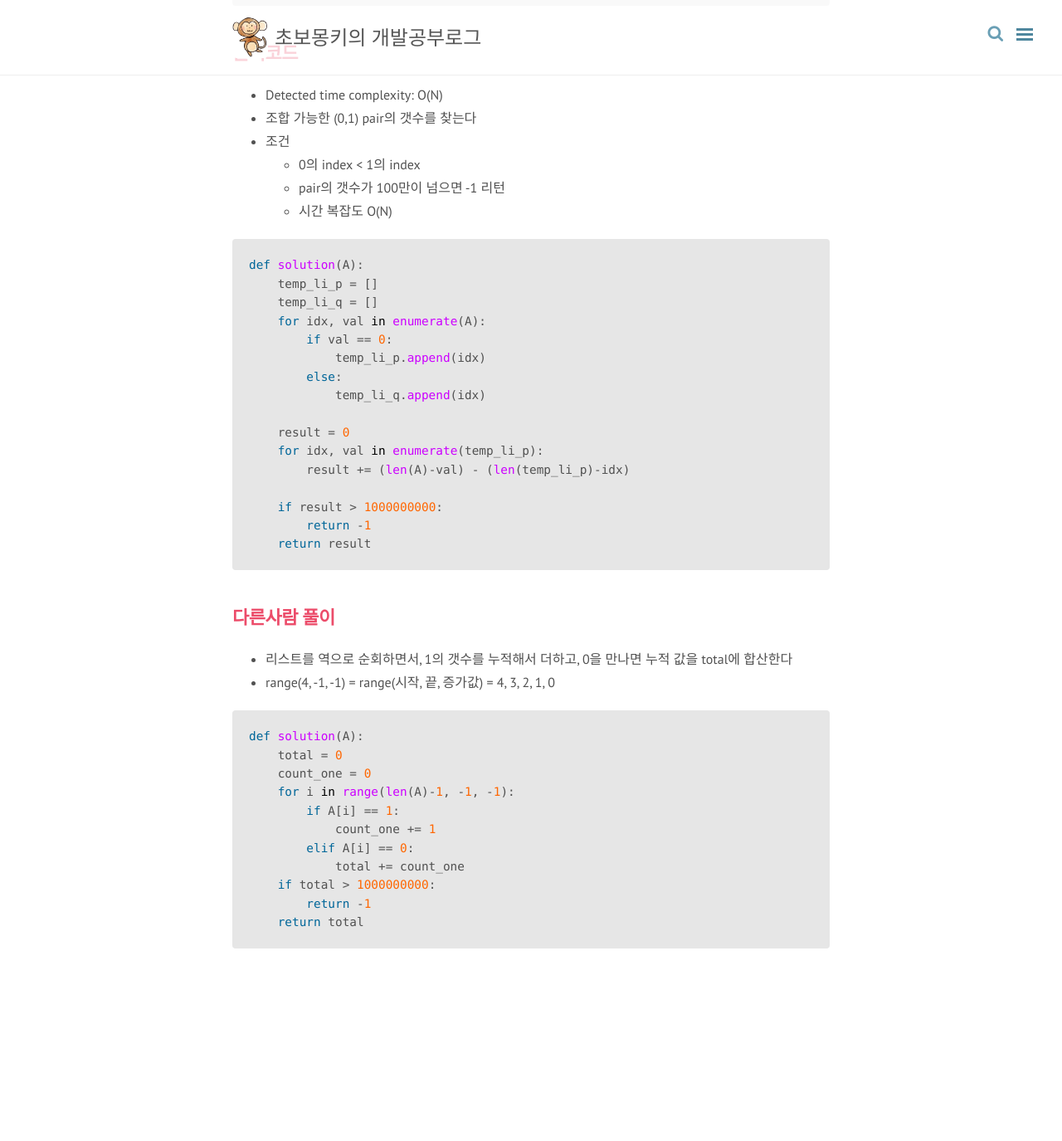
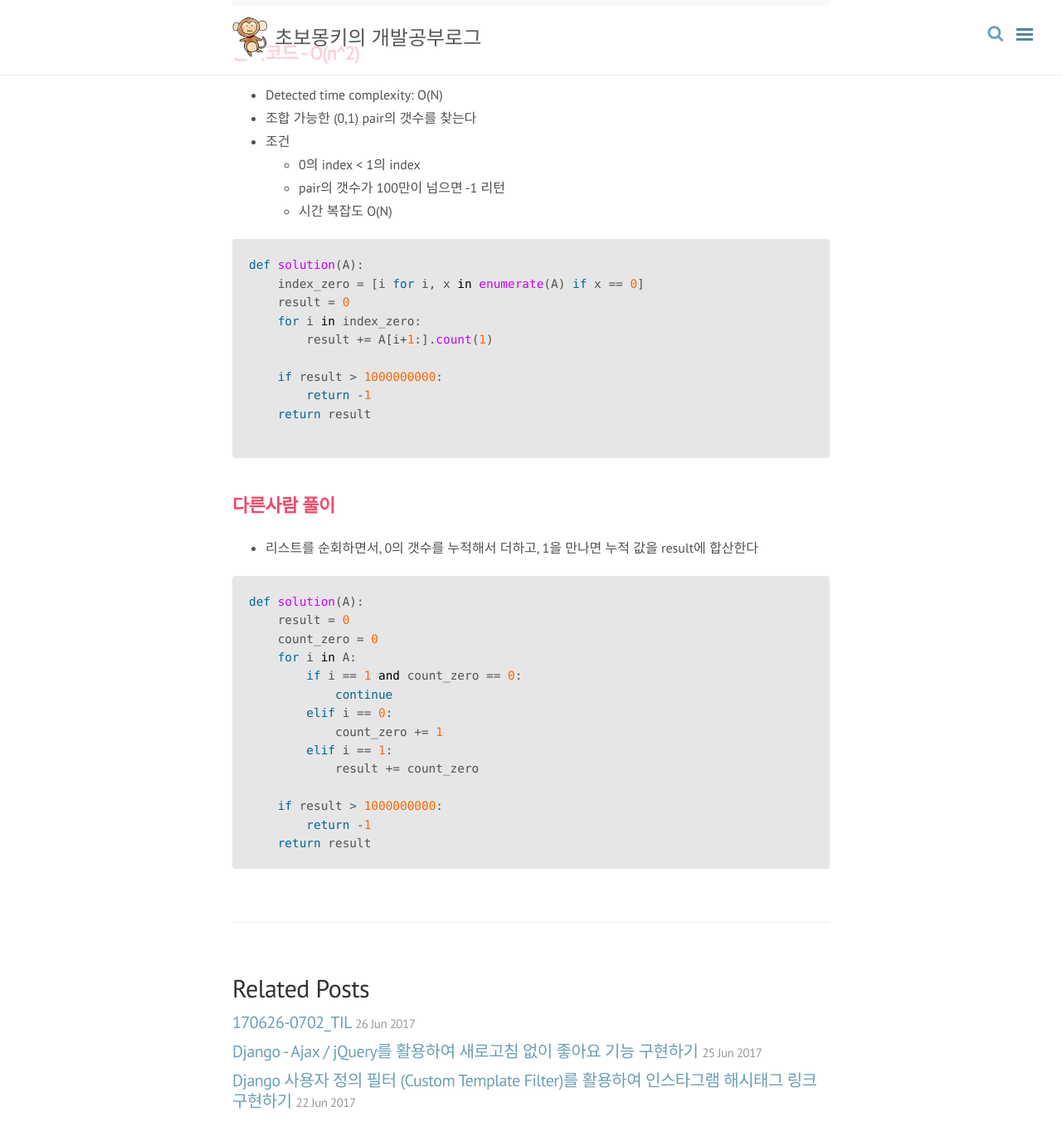
Before and after one commit to wayhome25/wayhome25.github.io, a Jekyll site: the page built from _posts/algorithm/2017-07-12-PassingCars.md, in a window 1280 px wide and 1400 px high, scrolled down 1437 px. Shown: the top 1375 px of the window at 83% size. Built offline with Jekyll 4.4.1, drawn with Linux system fonts in a browser that asks for light colours; nearby versions of some CDN libraries; comment, search, counter and statistics services are not loaded; before the commit the page ends 2644 px from its top, so only the background shows below that; some of the changed text lies outside the part shown.

Commit message:
add blog post

````diff
--- a/_layouts/default.html
+++ b/_layouts/default.html
@@ -61,6 +61,7 @@ ga('create', '{{ site.google_analytics_token }}', 'auto');
 ga('send', 'pageview');
     </script>
     {% endif %}
+    <script id="dsq-count-scr" src="//wayhome25-github-io.disqus.com/count.js" async></script>
   </body>
   {% if site.disqus_short_name %}
   <script id="dsq-count-scr" src="//{{ site.disqus_short_name }}.disqus.com/count.js" async></script>
--- a/_layouts/post.html
+++ b/_layouts/post.html
@@ -5,6 +5,7 @@ layout: default
 <div class="post">
   <h1 class="post-title">{{ page.title }}</h1>
   <span class="post-date">{{ page.date | date_to_string }}</span>
+  <a href="{{ site.baseurl }}{{ post.url }}#disqus_thread"></a>
   {% if page.tags %} |
   {% for tag in page.tags %}
     <a href="{{ site.baseurl }}{{ site.tag_page }}#{{ tag | slugify }}" class="post-tag">{{ tag }}</a>
@@ -40,7 +41,6 @@ s.setAttribute('data-timestamp', +new Date());
 {% endif %}
 
 
-<!--
 <div class="related">
   <h2>Related Posts</h2>
   <ul class="related-posts">
@@ -55,4 +55,4 @@ s.setAttribute('data-timestamp', +new Date());
       </li>
     {% endfor %}
   </ul>
-</div> -->
+</div>
--- a/_posts/Django/2017-06-25-django-ajax-like-button.md
+++ b/_posts/Django/2017-06-25-django-ajax-like-button.md
@@ -60,6 +60,7 @@ jQuery는 Ajax 요청을 생성하고 서버로부터 전달 받은 데이터
 
 **동기처리모델 (synchronouse processing model)** 의 경우,
 브라우저는 스크립트가 서버로부터 데이터를 수집하고 이를 처리한 후 페이지의 나머지 부분이 모두 로드될 때 까지 대기한다.
+
 반면에 **비동기 처리 모델 (asynchronouse processing model)** 의 경우,
 브라우저가 서버에 데이터를 요청하면, 작업이 완료되는 것을 기다리지 않고 나머지 페이지를 계속해서 로드하고 사용자와의 상호작용을 처리한다.
 
@@ -73,7 +74,7 @@ jQuery는 Ajax 요청을 생성하고 서버로부터 전달 받은 데이터
 
 # 기존의 방식으로 좋아요 기능구현 (새로고침 O)
 
-그동한 하던 방식대로 구현하니 당연하게도 새로고침 후에 좋아요 처리정보가 반영되었다.
+기존 방식대로 구현하니 당연하게도 새로고침 후에 좋아요 처리정보가 반영되었다.
 
 - 좋아요 버튼에 url pattern을 연결
 - view로 좋아요 작업 처리
@@ -274,6 +275,7 @@ def post_like(request):
 - 생각보다 많은 곳에서 Ajax가 활용되고 있다는 것을 알았다. (좋아요, 무한스크롤, 라이브검색, 계정 정보 표시 등)
 - 이걸 간단하게 만들어주는 jQuery가 새삼 더 고맙게 느껴진다.
 - 앞으로 Ajax를 잘 활용할 수 있도록 연습해야겠다.
+- (추가) 이 글을 작성한 이후에 Ajax를 활용하여 무한스크롤 기능, 댓글 추가, 팔로우 기능을 구현해보았다. 알고나니 계속 쓰게 된다. (이왕이면 새로고침 없는게 좋으니..!)[코드상세](https://github.com/wayhome25/Instagram/commit/9731cdc0cc9148a6270f412c37e920ba5f02d137)
 
 ## reference
 - [생활코딩 Ajax](https://opentutorials.org/course/1375/6843)
--- a/_posts/TIL(Today I Learned)/2017-06-26-07-02-TIL.md
+++ b/_posts/TIL(Today I Learned)/2017-06-26-07-02-TIL.md
@@ -6,6 +6,23 @@ permalink: /til/:year/:month/:day/:title/
 tags: [TIL]
 comments: true
 ---
+
+# 6월 28일 (수)
+## 오늘 한 일
+- Django에서의 Static Files 관리에 대한 [강의](https://nomade.kr/vod/django/30/)를 들었다.
+  - StaticFile : 개발 리소스로서의 정적인 파일 (js, css, image etc)
+  - Static Files Finders
+    - App Directories Finder : "앱/static/" 경로를 검색
+    - File System Finder : settings.STATICFILES_DIR = []의 경로를 추가
+  - 코드의 재사용을 위해서 script 코드를 별도의 파일로 분리할 필요성이 있었다.
+    그래서 공부한 대로 템플릿 내 script 코드를 external javascript로 분리했더니, (static 파일로 분리)
+    기존의 context variables를 사용하지 못하는 문제가 발생했다.(해당 script 코드는 view 에서 넘겨준 context variables를 활용)
+    문제를 해결하기 위해서 script 코드를 포함하는 html 템플릿 파일을 만들고, 이를 원하는 템플릿 내에 include 하는 방식으로 해결했다. (더 좋은 방법이 있을 것도 같은데..) [관련코드](https://github.com/wayhome25/Instagram/commit/aa60f64eac51b1dada0d119d61738a437fd2200f)
+- Django를 활용하여 인스타그램 기능을 가진 웹어플리케이션 구현을 연습했다. [연습내용](https://github.com/wayhome25/Instagram/commits/master)
+  - view, template 중에서 중복되는 코드를 제거했다. Django도 결국은 python으로 만들어져 있어서, 문법을 잘 활용하면 Django를 더 효율적으로 쓸 수 있는 것 같다. (그런 의미에서 알고리즘 문제 다시 풀어야지..)
+  - 팔로우 기능을 구현했다.
+  - 팔로우 기능을 Ajax를 활용하여 새로고침 없이 적용되도록 다시 구현했다. (Ajax를 알고나니 모든 기능을 Ajax로 구현하고 있다..)
+
 
 # 6월 27일 (화)
 ## 오늘 한 일
--- a/_posts/algorithm/2017-05-14-PassingCars.md
+++ b/_posts/algorithm/2017-07-12-PassingCars.md
@@ -70,37 +70,33 @@ beyond input storage (not counting the storage required for input arguments).
 
 ```python
 def solution(A):
-    temp_li_p = []
-    temp_li_q = []
-    for idx, val in enumerate(A):
-        if val == 0:
-            temp_li_p.append(idx)
-        else:
-            temp_li_q.append(idx)
+    index_zero = [i for i, x in enumerate(A) if x == 0]
+    result = 0
+    for i in index_zero:
+        result += A[i+1:].count(1)
 
+    if result > 1000000000:
+        return -1
+    return result
+
+```
+
+## 다른사람 풀이
+- 리스트를 순회하면서, 0의 갯수를 누적해서 더하고, 1을 만나면 누적 값을 result에 합산한다
+
+```python
+def solution(A):
     result = 0
-    for idx, val in enumerate(temp_li_p):
-        result += (len(A)-val) - (len(temp_li_p)-idx)
+    count_zero = 0
+    for i in A:
+        if i == 1 and count_zero == 0:
+            continue
+        elif i == 0:
+            count_zero += 1
+        elif i == 1:
+            result += count_zero
 
     if result > 1000000000:
         return -1
     return result
 ```
-
-## 다른사람 풀이
-- 리스트를 역으로 순회하면서, 1의 갯수를 누적해서 더하고, 0을 만나면 누적 값을 total에 합산한다
-- range(4, -1, -1) = range(시작, 끝, 증가값) = 4, 3, 2, 1, 0
-
-```python
-def solution(A):
-    total = 0
-    count_one = 0
-    for i in range(len(A)-1, -1, -1):
-        if A[i] == 1:
-            count_one += 1
-        elif A[i] == 0:
-            total += count_one
-    if total > 1000000000:
-        return -1
-    return total
-```
````
Also changed, not shown: other parts of _posts/algorithm/2017-07-12-PassingCars.md (+1 -1 lines).
